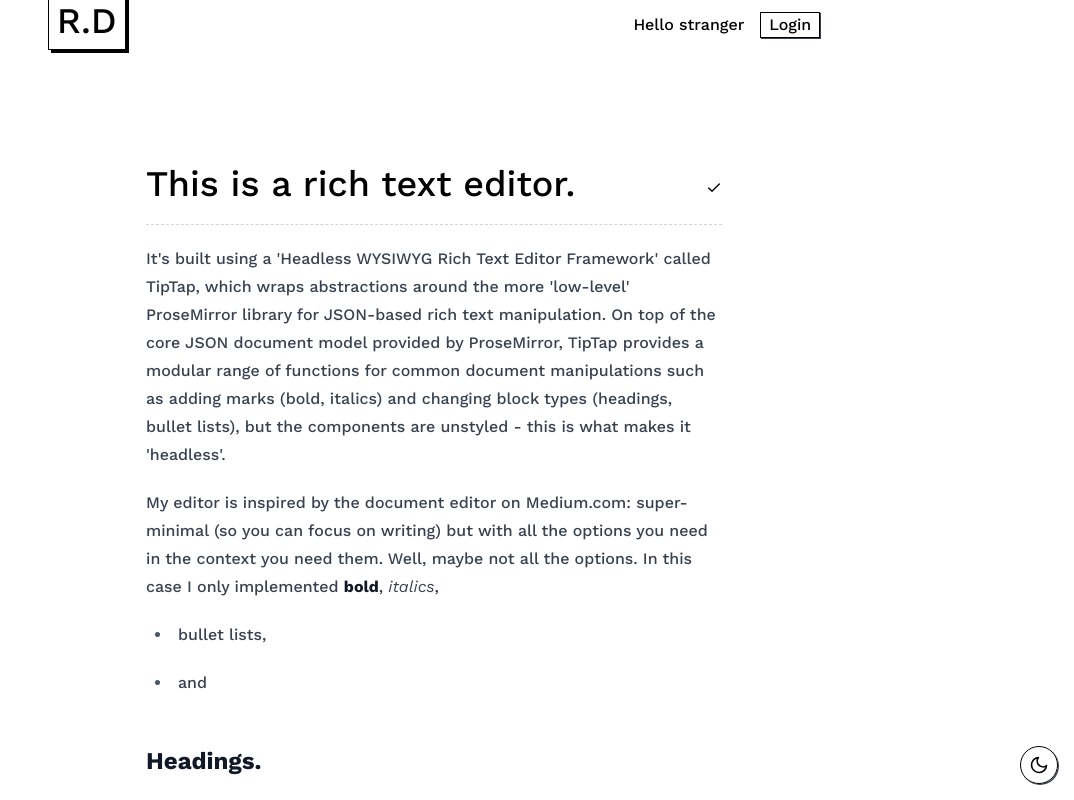
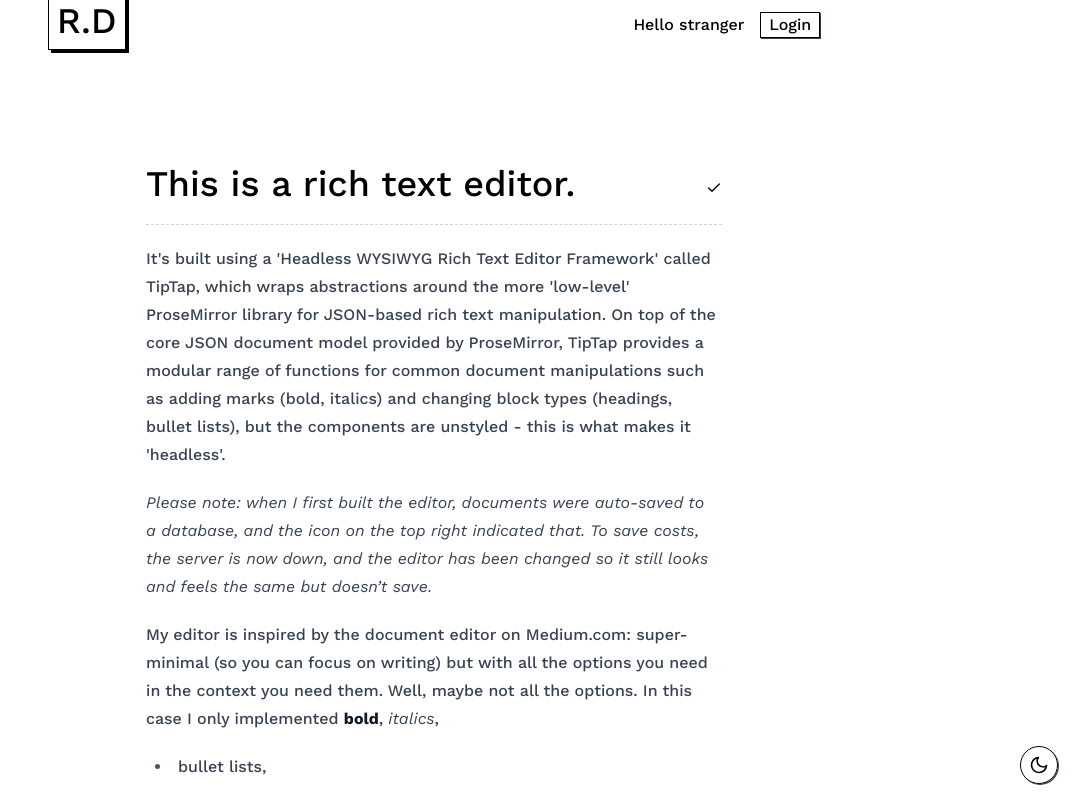
Before and after one commit to meri-leeworthy/radical.directory, a Next.js app: page /post/1/edit in a window 1280 px wide. Shown: the top 800 px of the page, without its empty margins (206-1280 px from the left). Built offline with nearby package versions, Linux system fonts and the light colour scheme; no server answers; a web font is replaced by a local one.

Commit message:
new pg on editor

```diff
--- a/pages/post/[slug]/edit.tsx
+++ b/pages/post/[slug]/edit.tsx
@@ -46,6 +46,16 @@ const EditPost = () => {
                 {
                   type: "text",
                   text: "It's built using a 'Headless WYSIWYG Rich Text Editor Framework' called TipTap, which wraps abstractions around the more 'low-level' ProseMirror library for JSON-based rich text manipulation. On top of the core JSON document model provided by ProseMirror, TipTap provides a modular range of functions for common document manipulations such as adding marks (bold, italics) and changing block types (headings, bullet lists), but the components are unstyled - this is what makes it 'headless'.",
+                },
+              ],
+            },
+            {
+              type: "paragraph",
+              content: [
+                {
+                  type: "text",
+                  marks: [{ type: "italic" }],
+                  text: "Please note: when I first built the editor, documents were auto-saved to a database, and the icon on the top right indicated that. To save costs, the server is now down, and the editor has been changed so it still looks and feels the same but doesn’t save.",
                 },
               ],
             },
```
